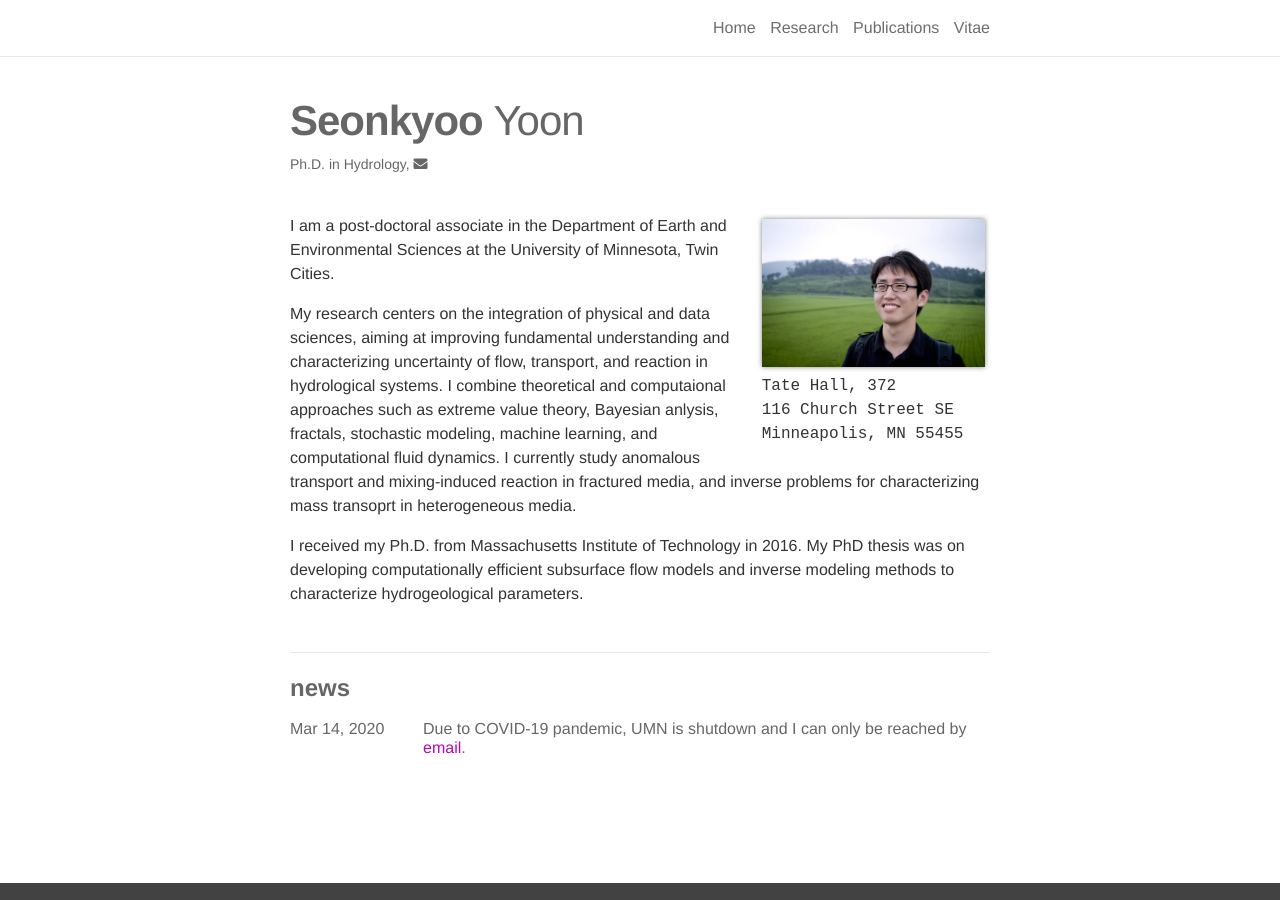
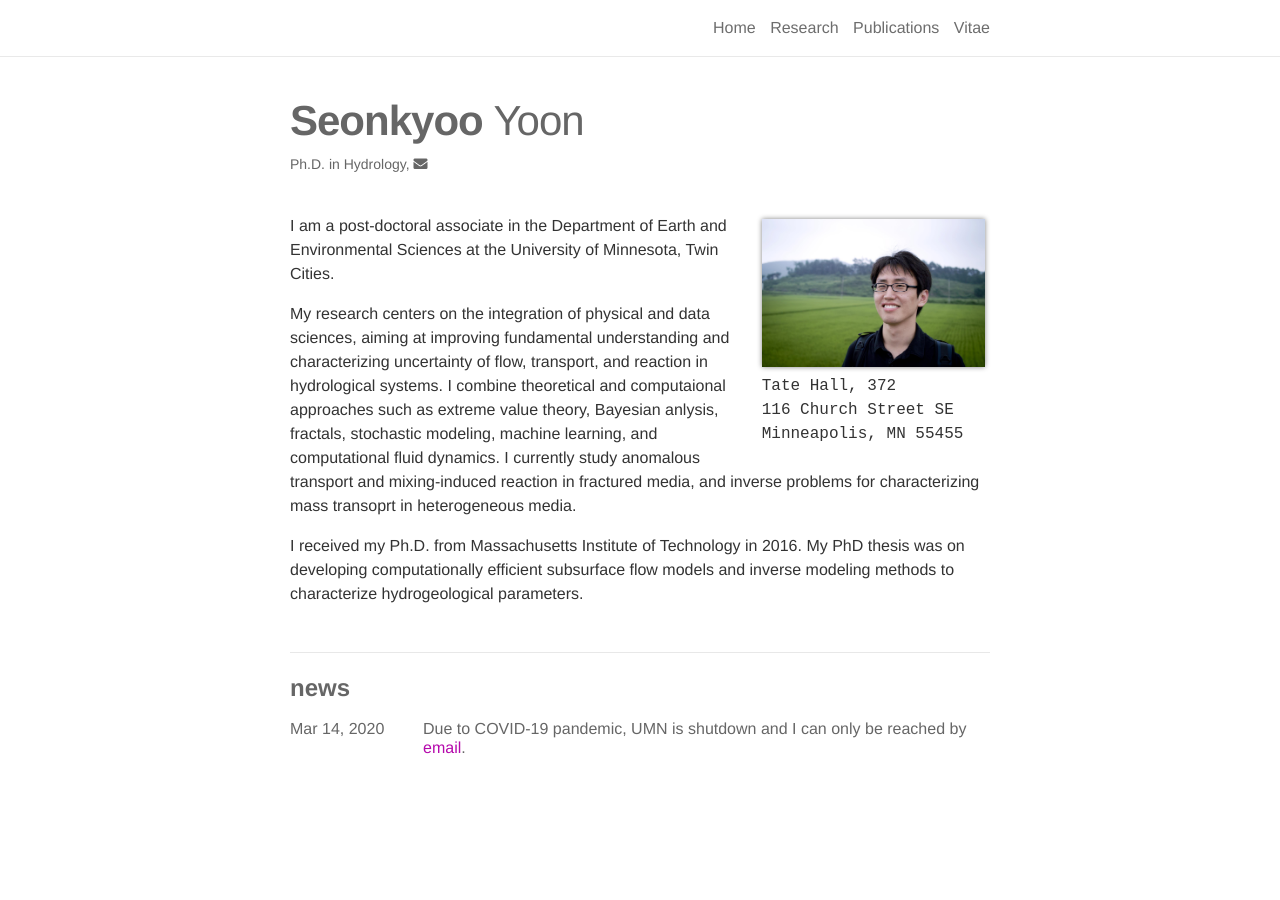
Before and after one commit to seonkyoo/home, a Jekyll site: the page built from _pages/1_about.md, in a window 1280 px wide. Built offline with Jekyll 4.4.1, drawn with Linux system fonts in a browser that asks for light colours; nearby versions of some CDN libraries.

Commit message:
disable footer

```diff
--- a/_includes/footer.html
+++ b/_includes/footer.html
@@ -1,7 +1,7 @@
-<footer>
+<!-- <footer>
 
   <div class="wrapper">
-    <!-- &copy; Copyright {{ site.time | date: '%Y' }} {{ site.name }}. -->
+    &copy; Copyright {{ site.time | date: '%Y' }} {{ site.name }}.
     {{ site.footer_text }}
     {% if site.last_updated %}
         Last updated: {{ site.last_updated }}.
@@ -9,3 +9,4 @@
   </div>
 
 </footer>
+ -->
```
